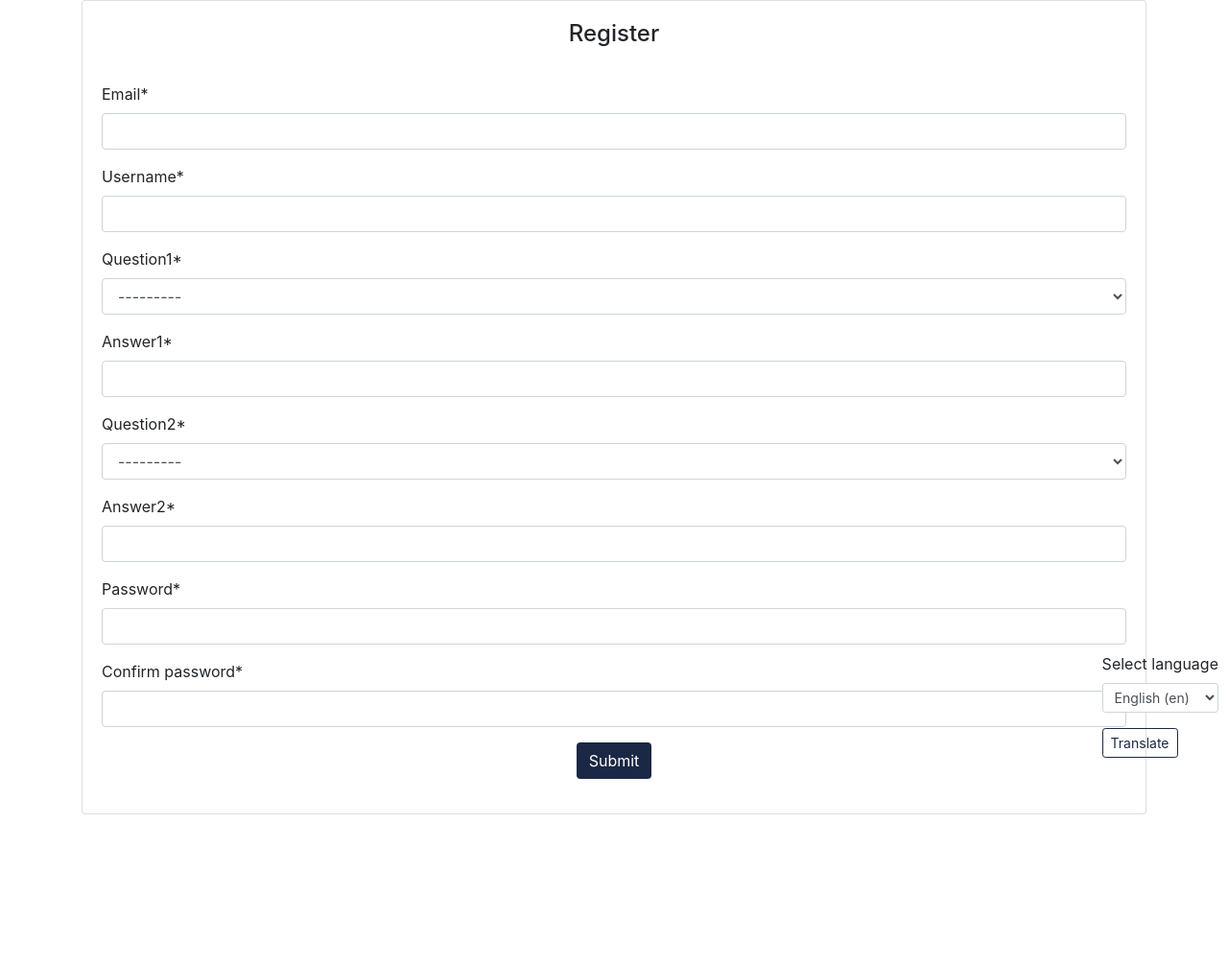
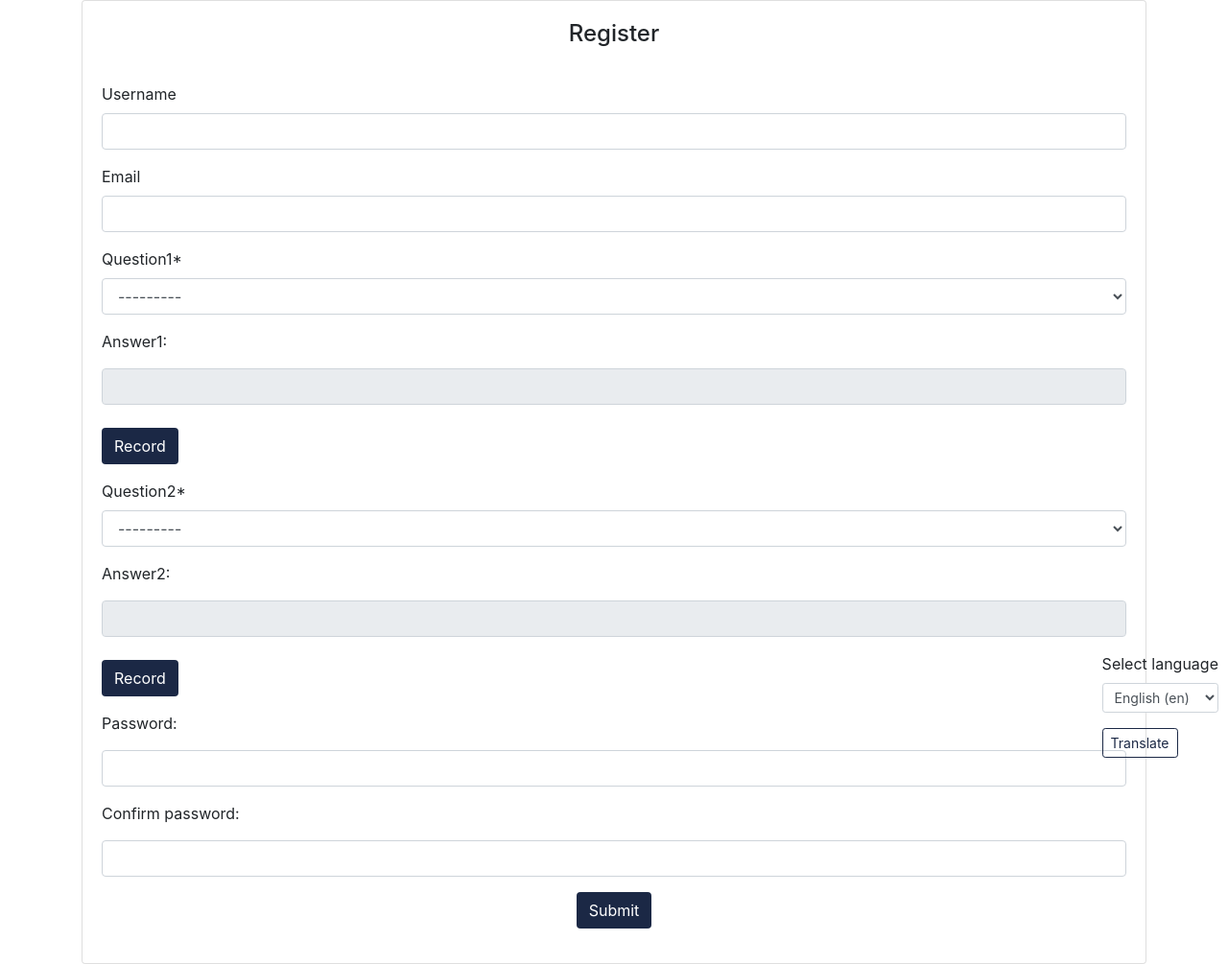
Before and after one commit to jayeshkarvir5/Voice_Auth, a Django app: page /en/accounts/get-started/ in a window 1280 px wide. Shown: the whole page at 96% size. Before the commit the page ends 849 px from the top, so only its background shows below. Run offline with Django 3.2, Linux system fonts and the light colour scheme; data comes from the database, SQL or seed files in the repository; both versions use the stored data as it was after the commit; some libraries are stand-ins or nearby versions.

Commit message:
Minor changes

```diff
--- a/src/Voice_Auth/Voice_Auth/settings.py
+++ b/src/Voice_Auth/Voice_Auth/settings.py
@@ -25,7 +25,7 @@ SECRET_KEY = 'le1e_r%=@a(13*1%q^nmj33l=%$&)cia92x7sxyu)z)bk=^*6^'
 # SECURITY WARNING: don't run with debug turned on in production!
 DEBUG = True
 
-ALLOWED_HOSTS = ['192.168.0.105','127.0.0.1']
+ALLOWED_HOSTS = ['192.168.0.105', '127.0.0.1']
 
 
 # Application definition
@@ -46,6 +46,7 @@ MIDDLEWARE = [
     'django.middleware.security.SecurityMiddleware',
     'django.contrib.sessions.middleware.SessionMiddleware',
     'django.middleware.locale.LocaleMiddleware',
+    'accounts.middleware.AdminLocaleMiddleware',
     'django.middleware.common.CommonMiddleware',
     'django.middleware.csrf.CsrfViewMiddleware',
     'django.contrib.auth.middleware.AuthenticationMiddleware',
--- /dev/null
+++ b/src/Voice_Auth/accounts/middleware.py
@@ -0,0 +1,17 @@
+from django.utils import translation
+
+
+class AdminLocaleMiddleware:
+
+    def __init__(self, process_request):
+        self.process_request = process_request
+
+    def __call__(self, request):
+
+        if request.path.startswith('/admin'):
+            translation.activate("en")
+            request.LANGUAGE_CODE = translation.get_language()
+
+        response = self.process_request(request)
+
+        return response
--- a/src/Voice_Auth/accounts/views.py
+++ b/src/Voice_Auth/accounts/views.py
@@ -58,7 +58,7 @@ class ResponseBot:
 
         return text.lower()
 
-    def deliverResponse(self, text, index, flag):
+    def deliverResponse(self, text, index, flag, host):
         # language = 'en'
         # myobj = gTTS(text=text, lang=language, slow=False)
         # myobj.save(settings.MEDIA_ROOT+'/output'+str(index)+'.mp3')
@@ -87,7 +87,7 @@ class ResponseBot:
 
         with open(settings.MEDIA_ROOT + '/output'+str(index)+'.mp3', 'wb') as out:
             out.write(response.audio_content)
-        return 'http://127.0.0.1:8000' + settings.MEDIA_URL + 'output'+str(index)+'.mp3'
+        return 'http://' + host + settings.MEDIA_URL + 'output'+str(index)+'.mp3'
 
 
 class RegisterView(CreateView):
@@ -124,6 +124,7 @@ class LoginView(FormView):
         return super(LoginView, self).form_valid(form)
 
     def get_context_data(self, *args, **kwargs):
+        print(self.request.get_host())
         if translation.get_language() == "en":
             flag = 0
         else:
@@ -139,8 +140,9 @@ class LoginView(FormView):
         print(q2.pk)
         # response = bot.getResponse()
         # print(response)
-        link1 = bot.deliverResponse(q1.question, 1, flag)
-        link2 = bot.deliverResponse(q2.question, 2, flag)
+        host = self.request.get_host()
+        link1 = bot.deliverResponse(q1.question, 1, flag, host)
+        link2 = bot.deliverResponse(q2.question, 2, flag, host)
         context['link1'] = link1
         context['link2'] = link2
         return context
--- a/src/Voice_Auth/templates/registration/register.html
+++ b/src/Voice_Auth/templates/registration/register.html
@@ -5,6 +5,8 @@
 <div class="card" >
    <div class="card-body">
      <h4 class="card-title text-center">Register</h4><br />
+
+     <form method="post" enctype="multipart/form-data">
          {% if error_message %}
           <p>{{ error_message }}</p>
           {%endif%}
@@ -15,9 +17,62 @@
                    </div>
                    {%endfor%}
            {% endif %}
-     <form method="post" enctype="multipart/form-data">
        {% csrf_token %}
-       {{ form|crispy }}
+       <div class="form-group iclass">
+           <label class="iclass" for="un">{% trans 'Username' %}</label>
+           <input class="form-control" id="un" maxlength="30" name="{{ form.username.html_name }}" placeholder="" type="text" />
+           {% if form.username.errors%}
+               <div class="alert alert-danger">
+                   <strong>{{ form.username.errors|escape }}</strong>
+               </div>
+           {% endif %}
+       </div>
+       <div class="form-group iclass">
+           <label class="iclass" for="un">Email</label>
+           <input class="form-control" id="un" maxlength="30" name="{{ form.email.html_name }}" placeholder="" type="email" />
+           {% if form.email.errors%}
+               <div class="alert alert-danger">
+                   <strong>{{ form.email.errors|escape }}</strong>
+               </div>
+           {% endif %}
+       </div>
+       {{ form.question1 | as_crispy_field }}
+       <div class="form-group iclass">
+           <label class="iclass" for="pw">{{ form.answer1.label_tag }}</label>
+           <input class="form-control" id="ans1" maxlength="30" name="{{ form.answer1.html_name }}" placeholder=" " type="text" readonly/><br>
+           <button class="btn submit-btn" type="button"  id="start-btn1"  name="button">Record</button>
+           <!-- <p id="instructions">Press the Start button</p> -->
+           {% if form.answer1.errors%}
+               <div class="alert alert-danger">
+                   <strong>{{ form.answer1.errors|escape }}</strong>
+               </div>
+           {% endif %}
+       </div>
+       {{ form.question2 | as_crispy_field }}
+       <div class="form-group iclass">
+           <label class="iclass" for="pw">{{ form.answer2.label_tag }}</label>
+           <input class="form-control" id="ans2" maxlength="30" name="{{ form.answer2.html_name }}" placeholder=" " type="text" readonly/><br>
+           <button class="btn submit-btn" type="button"  id="start-btn2"  name="button">Record</button>
+           <!-- <p id="instructions">Press the Start button</p> -->
+           {% if form.answer2.errors%}
+               <div class="alert alert-danger">
+                   <strong>{{ form.answer2.errors|escape }}</strong>
+               </div>
+           {% endif %}
+       </div>
+       <div class="form-group iclass">
+           <label class="iclass" for="pw">{{ form.password1.label_tag }}</label>
+           <input class="form-control" id="pw" maxlength="30" name="{{ form.password1.html_name }}" placeholder=" " type="password" />
+       </div>
+       <div class="form-group iclass">
+           <label class="iclass" for="pw">{{ form.password2.label_tag }}</label>
+           <input class="form-control" id="pw" maxlength="30" name="{{ form.password2.html_name }}" placeholder=" " type="password" />
+       </div>
+       {% if form.password2.errors%}
+           <div class="alert alert-danger">
+               <strong>{{ form.password2.errors|escape }}</strong>
+           </div>
+       {% endif %}
        <div class="form-group text-center">
            <button type="submit" class="btn submit-btn">Submit</button>
        </div>
```
Also changed, not shown: src/Voice_Auth/accounts/templates/accounts/enter-un.html (+7 -0 lines), src/Voice_Auth/db.sqlite3. Lines whose indentation alone changed are shown as unchanged.
